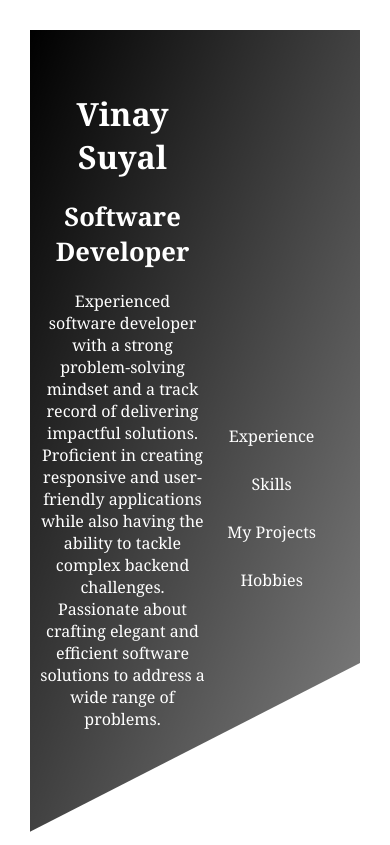
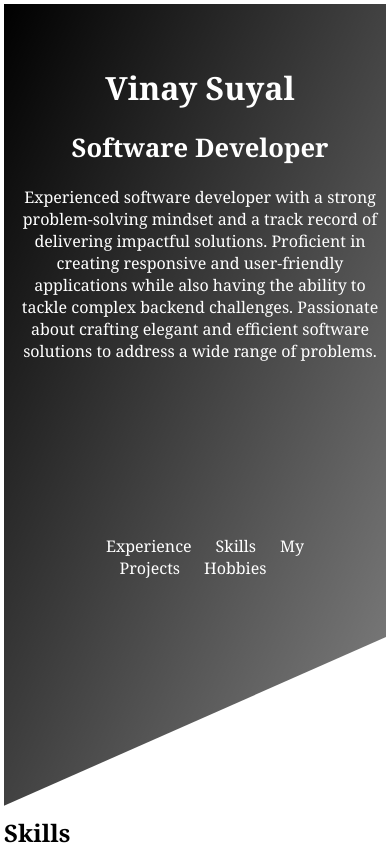
Before and after one commit to vinaysuyal/vinaysuyalPortfolio, a React (Create React App) app: page / in a window 390 px wide. Shown: the top 845 px of the page. Built offline with nearby package versions, Linux system fonts and the light colour scheme.

Commit message:
UI CHanged

```diff
--- a/src/App.css
+++ b/src/App.css
@@ -214,4 +214,19 @@ body {
     top: 5%;
     max-width: 50%;
   }
+  .header__flex--left {
+    max-width: 100%;
+  }
+  .header__flex--right {
+    max-width: 100%;
+  }
+  body {
+    padding: 4px;
+  }
+  .nav__list_item--header {
+    display: inline;
+  }
+  .nav__list_item--header a {
+    display: inline;
+  }
 }
```
